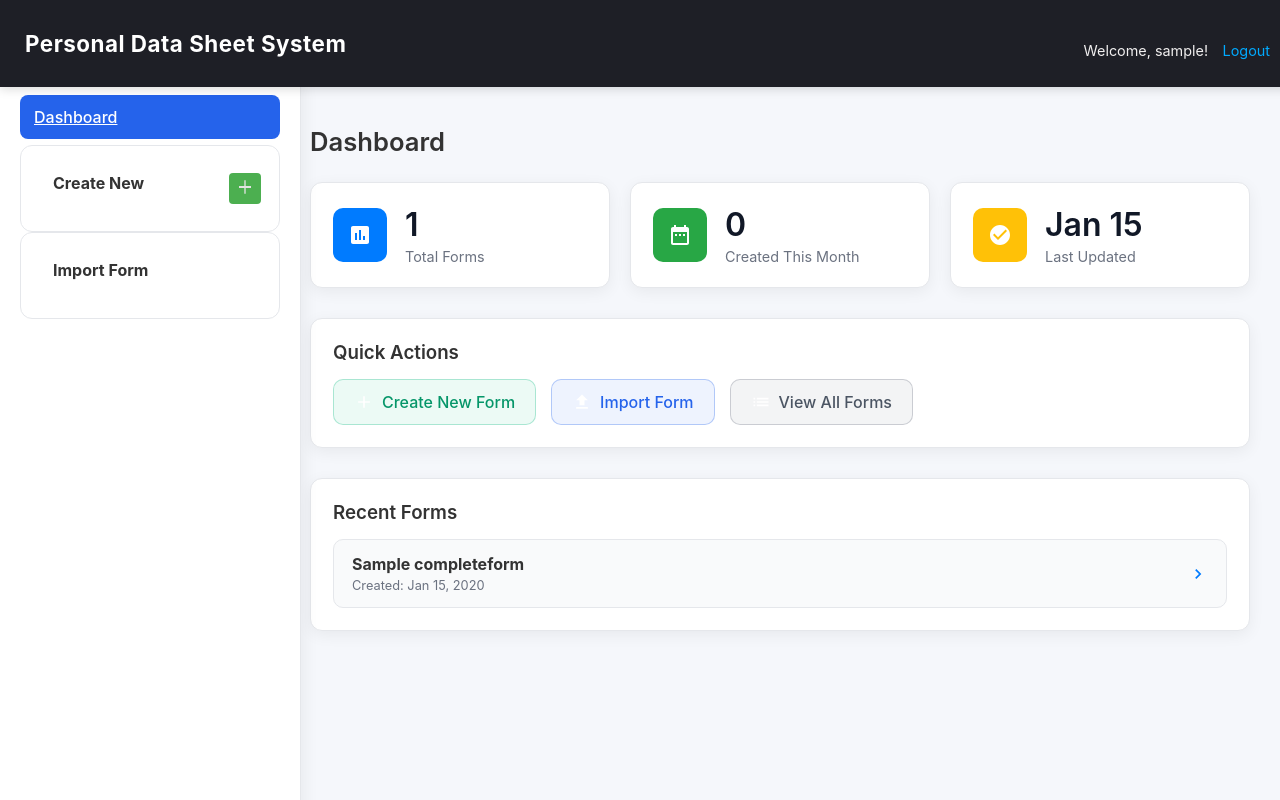
After one commit to Gabrielkaos/PDS_SYSTEM_DJANGO, a Django app: page /dashboard/ in a window 1280 px wide. The commit adds this page. Run offline with Django 4.2, Linux system fonts and the light colour scheme; a user stored in the database is signed in; tables that the repository leaves empty hold one stand-in row (values such as "Sample post").

Commit message:
added a confusing dashboard

```diff
--- a/pds_app/static/pds_app/css/style.css
+++ b/pds_app/static/pds_app/css/style.css
@@ -1,3 +1,195 @@
+/* === DASHBOARD (MATCHED TO GLOBAL STYLE.CSS THEME) === */
+
+.dashboard-container {
+    max-width: 1200px;
+    margin: 0 auto;
+}
+
+.dashboard-container h2 {
+    margin-bottom: 25px;
+    color: #333;
+    font-size: 1.6rem;
+    font-weight: 600;
+}
+
+/* Stats Grid */
+.stats-grid {
+    display: grid;
+    grid-template-columns: repeat(auto-fit, minmax(260px, 1fr));
+    gap: 20px;
+    margin-bottom: 30px;
+}
+
+.stat-card {
+    background: #ffffff;
+    padding: 22px;
+    border-radius: 12px;
+    border: 1px solid #e5e7eb;
+    display: flex;
+    align-items: center;
+    gap: 18px;
+    transition: 0.25s ease;
+    box-shadow: 0 4px 16px rgba(0,0,0,0.06);
+}
+
+.stat-card:hover {
+    transform: translateY(-2px);
+    border-color: #2563eb;
+    box-shadow: 0 8px 22px rgba(0,0,0,0.08);
+}
+
+.stat-icon {
+    width: 54px;
+    height: 54px;
+    border-radius: 10px;
+    display: flex;
+    align-items: center;
+    justify-content: center;
+}
+
+.stat-content h3 {
+    margin: 0;
+    font-size: 2rem;
+    color: #111827;
+    font-weight: 600;
+}
+
+.stat-content p {
+    margin: 4px 0 0;
+    color: #6b7280;
+    font-size: 0.9rem;
+}
+
+/* Quick Actions */
+.quick-actions {
+    background: #ffffff;
+    padding: 22px;
+    border-radius: 12px;
+    border: 1px solid #e5e7eb;
+    margin-bottom: 30px;
+    box-shadow: 0 4px 16px rgba(0,0,0,0.06);
+}
+
+.quick-actions h3 {
+    margin: 0 0 15px;
+    color: #333;
+    font-weight: 600;
+}
+
+.action-buttons {
+    display: flex;
+    gap: 15px;
+    flex-wrap: wrap;
+}
+
+.action-btn {
+    display: flex;
+    align-items: center;
+    gap: 8px;
+    padding: 12px 20px;
+    border-radius: 10px;
+    text-decoration: none;
+    font-weight: 500;
+    transition: 0.25s ease;
+    backdrop-filter: blur(10px);
+}
+
+/* Button Colors Aligned to Global Theme Effects */
+.create-btn {
+    background: rgba(16, 185, 129, 0.08);
+    border: 1px solid rgba(16, 185, 129, 0.3);
+    color: #059669;
+}
+.create-btn:hover {
+    background: rgba(16, 185, 129, 0.15);
+    border-color: rgba(16, 185, 129, 0.5);
+    transform: translateY(-2px);
+    box-shadow: 0 4px 12px rgba(16,185,129,0.2);
+}
+
+.import-btn {
+    background: rgba(37, 99, 235, 0.08);
+    border: 1px solid rgba(37, 99, 235, 0.3);
+    color: #2563eb;
+}
+.import-btn:hover {
+    background: rgba(37, 99, 235, 0.15);
+    border-color: rgba(37, 99, 235, 0.5);
+    transform: translateY(-2px);
+    box-shadow: 0 4px 12px rgba(37,99,235,0.2);
+}
+
+.view-btn {
+    background: rgba(107, 114, 128, 0.08);
+    border: 1px solid rgba(107, 114, 128, 0.3);
+    color: #4b5563;
+}
+.view-btn:hover {
+    background: rgba(107, 114, 128, 0.15);
+    border-color: rgba(107, 114, 128, 0.5);
+    transform: translateY(-2px);
+}
+
+/* Recent Forms */
+.recent-section {
+    background: #ffffff;
+    padding: 22px;
+    border-radius: 12px;
+    border: 1px solid #e5e7eb;
+    box-shadow: 0 4px 16px rgba(0,0,0,0.06);
+}
+
+.recent-section h3 {
+    margin-top: 0;
+    margin-bottom: 15px;
+    color: #333;
+    font-weight: 600;
+}
+
+.recent-list {
+    display: flex;
+    flex-direction: column;
+    gap: 12px;
+}
+
+.recent-item {
+    display: flex;
+    justify-content: space-between;
+    align-items: center;
+    padding: 14px 18px;
+    background: #f9fafb;
+    border-radius: 10px;
+    border: 1px solid #e5e7eb;
+    text-decoration: none;
+    transition: 0.25s ease;
+    color: #333;
+}
+
+.recent-item:hover {
+    background: #f0f4ff;
+    transform: translateX(6px);
+    border-color: #2563eb;
+}
+
+.recent-info {
+    display: flex;
+    flex-direction: column;
+    gap: 4px;
+}
+
+.recent-date {
+    font-size: 0.8rem;
+    color: #6b7280;
+}
+
+/* Empty State */
+.empty-state {
+    text-align: center;
+    padding: 30px 20px;
+    color: #666;
+}
+
+
 /*
 Search
 */
--- /dev/null
+++ b/pds_app/templates/pds_app/dashboard.html
@@ -0,0 +1,114 @@
+{% extends 'pds_app/home.html' %}
+{% load static %}
+
+{% block sidebar %}
+    <a href="{% url 'dashboard' %}" class="active">Dashboard</a>
+    <div class="form-item" id="createNewLink">
+            <a href="{% url 'create_form'  %}" class="form-link" id="createFormLink">
+                <div class="form-name">Create New</div>
+            </a>
+            <button class="add-btn" id="createFormButton" type="button">
+                <svg xmlns="http://www.w3.org/2000/svg" height="16px" viewBox="0 -960 960 960" width="16px" fill="#e3e3e3"><path d="M440-80v-340H120v-120h320v-340h80v340h320v120H520v340h-80Z"/></svg>
+            </button>
+        </div>
+        <div class="form-item" id="clickableFormItem">
+            <a>
+                <div class="form-name">Import Form</div>
+            </a>
+            <button id="openModalBtn" type="button" class="open-modal-button" hidden>
+
+            </button>
+    </div>
+{% endblock %}
+
+{% block content %}
+<div class="dashboard-container">
+    <h2>Dashboard</h2>
+
+
+    <div class="stats-grid">
+        <div class="stat-card">
+            <div class="stat-icon" style="background: #007BFF;">
+                <svg width="24" height="24" fill="white" viewBox="0 0 24 24">
+                    <path d="M19 3H5c-1.1 0-2 .9-2 2v14c0 1.1.9 2 2 2h14c1.1 0 2-.9 2-2V5c0-1.1-.9-2-2-2zM9 17H7v-7h2v7zm4 0h-2V7h2v10zm4 0h-2v-4h2v4z"/>
+                </svg>
+            </div>
+            <div class="stat-content">
+                <h3>{{ total_forms }}</h3>
+                <p>Total Forms</p>
+            </div>
+        </div>
+
+        <div class="stat-card">
+            <div class="stat-icon" style="background: #28a745;">
+                <svg width="24" height="24" fill="white" viewBox="0 0 24 24">
+                    <path d="M9 11H7v2h2v-2zm4 0h-2v2h2v-2zm4 0h-2v2h2v-2zm2-7h-1V2h-2v2H8V2H6v2H5c-1.11 0-1.99.9-1.99 2L3 20c0 1.1.89 2 2 2h14c1.1 0 2-.9 2-2V6c0-1.1-.9-2-2-2zm0 16H5V9h14v11z"/>
+                </svg>
+            </div>
+            <div class="stat-content">
+                <h3>{{ forms_this_month }}</h3>
+                <p>Created This Month</p>
+            </div>
+        </div>
+
+        <div class="stat-card">
+            <div class="stat-icon" style="background: #ffc107;">
+                <svg width="24" height="24" fill="white" viewBox="0 0 24 24">
+                    <path d="M12 2C6.48 2 2 6.48 2 12s4.48 10 10 10 10-4.48 10-10S17.52 2 12 2zm-2 15l-5-5 1.41-1.41L10 14.17l7.59-7.59L19 8l-9 9z"/>
+                </svg>
+            </div>
+            <div class="stat-content">
+                <h3>{% if last_updated %}{{ last_updated.updated_at|date:"M d" }}{% else %}N/A{% endif %}</h3>
+                <p>Last Updated</p>
+            </div>
+        </div>
+    </div>
+
+
+    <div class="quick-actions">
+        <h3>Quick Actions</h3>
+        <div class="action-buttons">
+            <a href="{% url 'create_form' %}" class="action-btn create-btn">
+                <svg width="20" height="20" fill="white" viewBox="0 0 24 24">
+                    <path d="M19 13h-6v6h-2v-6H5v-2h6V5h2v6h6v2z"/>
+                </svg>
+                Create New Form
+            </a>
+            <a href="{% url 'import_form' %}" class="action-btn import-btn">
+                <svg width="20" height="20" fill="white" viewBox="0 0 24 24">
+                    <path d="M9 16h6v-6h4l-7-7-7 7h4zm-4 2h14v2H5z"/>
+                </svg>
+                Import Form
+            </a>
+            <a href="{% url 'home' %}" class="action-btn view-btn">
+                <svg width="20" height="20" fill="white" viewBox="0 0 24 24">
+                    <path d="M3 13h2v-2H3v2zm0 4h2v-2H3v2zm0-8h2V7H3v2zm4 4h14v-2H7v2zm0 4h14v-2H7v2zM7 7v2h14V7H7z"/>
+                </svg>
+                View All Forms
+            </a>
+        </div>
+    </div>
+
+
+    <div class="recent-section">
+        <h3>Recent Forms</h3>
+        {% if recent_forms %}
+        <div class="recent-list">
+            {% for form in recent_forms %}
+            <a href="{% url 'all_forms' form.id %}" class="recent-item">
+                <div class="recent-info">
+                    <strong>{{ form.name|default:"Unnamed Form" }}</strong>
+                    <span class="recent-date">Created: {{ form.created_at|date:"M d, Y" }}</span>
+                </div>
+                <svg width="20" height="20" fill="#007BFF" viewBox="0 0 24 24">
+                    <path d="M10 6L8.59 7.41 13.17 12l-4.58 4.59L10 18l6-6z"/>
+                </svg>
+            </a>
+            {% endfor %}
+        </div>
+        {% else %}
+        <p class="empty-state">No forms yet. <a href="{% url 'create_form' %}">Create your first form!</a></p>
+        {% endif %}
+    </div>
+</div>
+{% endblock %}
--- a/pds_app/urls.py
+++ b/pds_app/urls.py
@@ -5,6 +5,7 @@ from django.contrib.auth import views as auth_views
 
 
 urlpatterns = [
+    path('dashboard/', views.dashboard, name='dashboard'),
     path('form/import_form/', views.import_form, name='import_form'),
     path('form/export/<int:form_id>/', views.export_form, name='export_form'),
     path('form/create_form/', views.create_form, name='create_form'),
--- a/pds_app/views.py
+++ b/pds_app/views.py
@@ -9,7 +9,39 @@ import openpyxl
 from openpyxl.utils import get_column_letter
 from .forms import ImportForm
 from django.db.models import Q
+from django.db.models import Count
+from django.utils import timezone
+from datetime import timedelta
 
+@login_required
+def dashboard(request):
+    user = request.user
+
+
+    total_forms = CompleteForm.objects.filter(user=user).count()
+
+
+    today = timezone.now()
+    first_day_of_month = today.replace(day=1, hour=0, minute=0, second=0, microsecond=0)
+    forms_this_month = CompleteForm.objects.filter(
+        user=user,
+        created_at__gte=first_day_of_month
+    ).count()
+
+
+    recent_forms = CompleteForm.objects.filter(user=user).order_by('-created_at')[:5]
+
+
+    last_updated = CompleteForm.objects.filter(user=user).order_by('-updated_at').first()
+
+    context = {
+        'total_forms': total_forms,
+        'forms_this_month': forms_this_month,
+        'recent_forms': recent_forms,
+        'last_updated': last_updated,
+    }
+
+    return render(request, 'pds_app/dashboard.html', context)
 
 @login_required
 def import_form(request):
```
